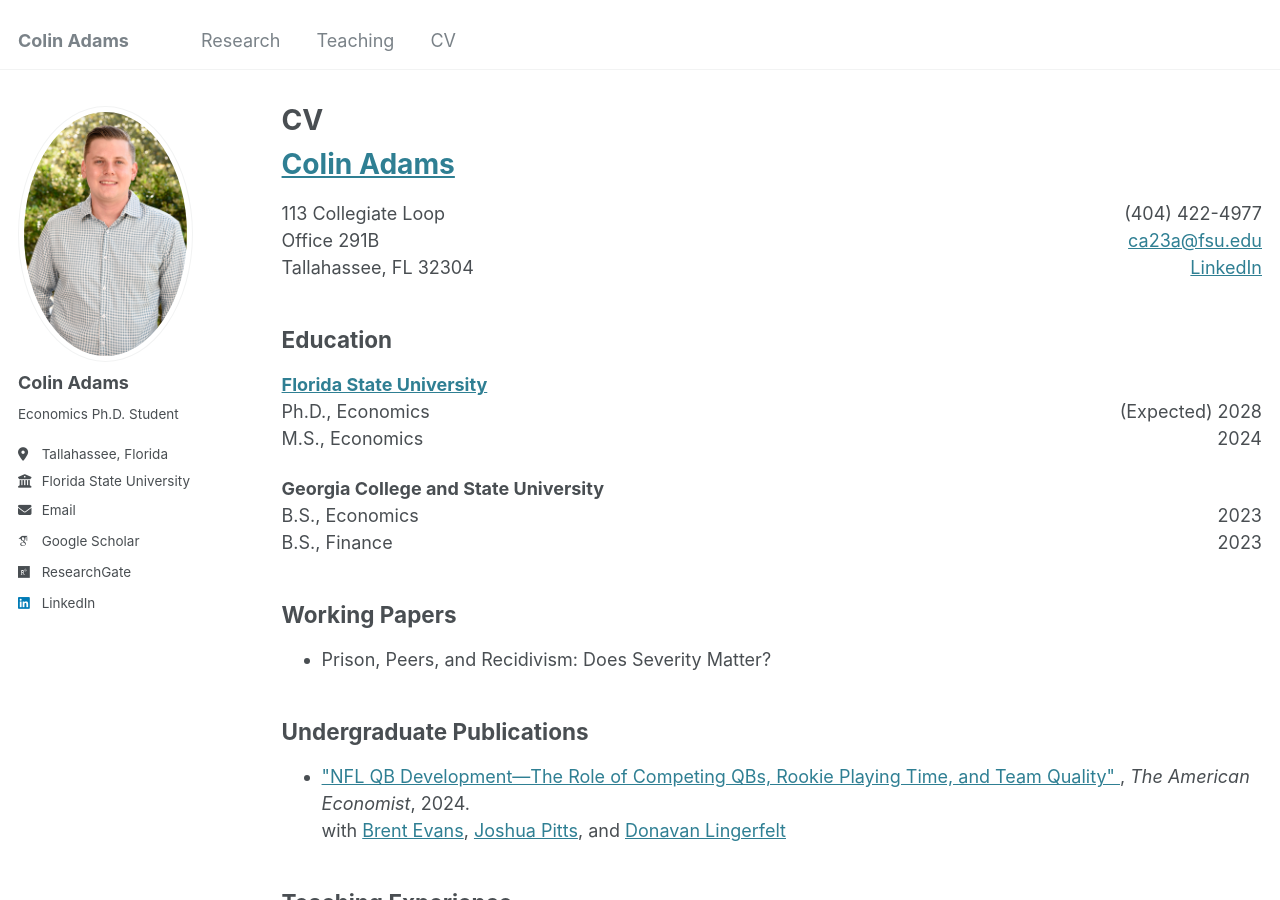
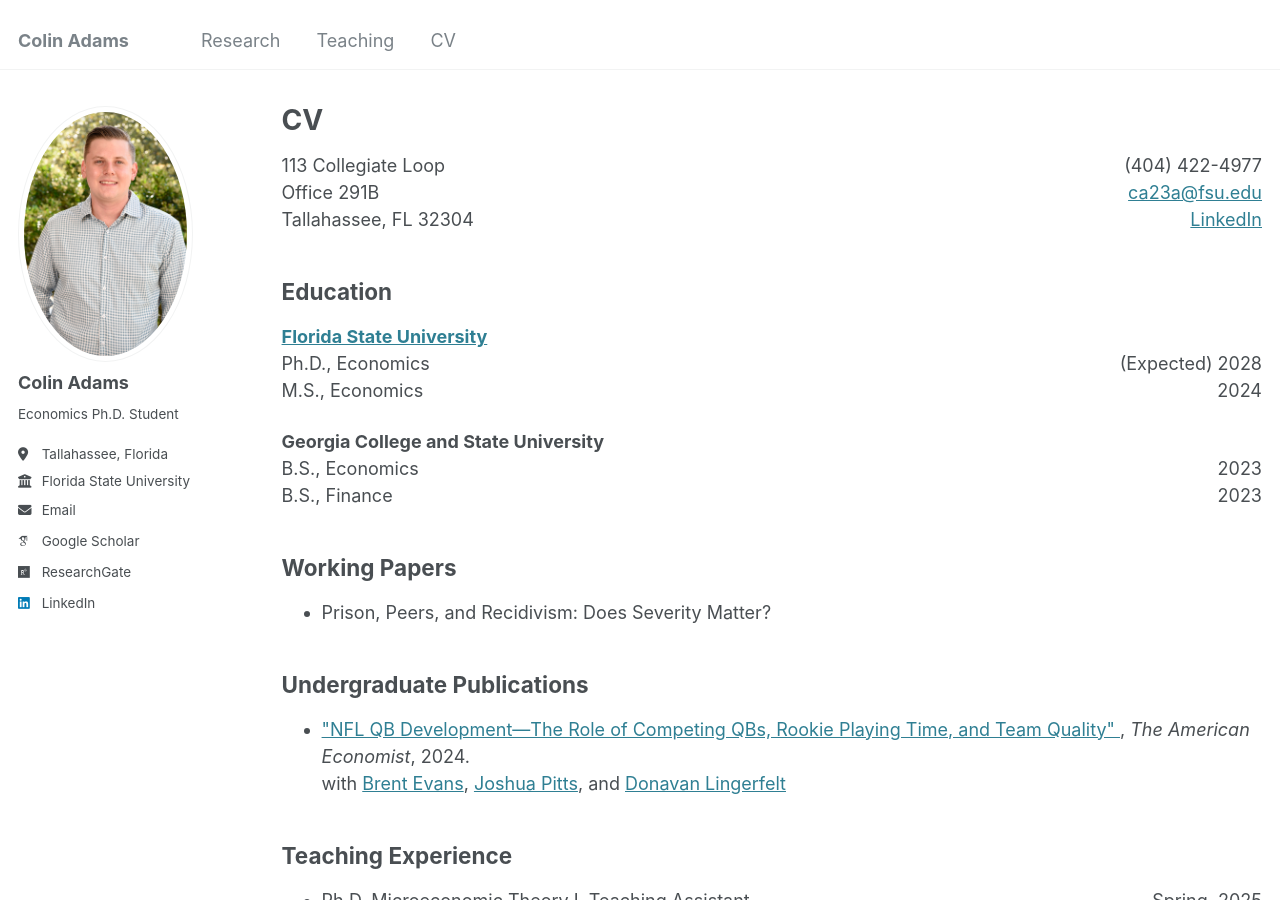
Before and after one commit to Zach-Gooch/Zach-Gooch.github.io, a Jekyll site: the page built from _pages/cv.md, in a window 1280 px wide and 900 px high. Built offline with Jekyll 4.4.1, drawn with Linux system fonts in a browser that asks for light colours; some web fonts are replaced.

Commit message:
Update cv.md

```diff
--- a/_pages/cv.md
+++ b/_pages/cv.md
@@ -8,7 +8,6 @@ redirect_from:
 ---
 
 <section id="about-me">
-  <h1><a href="https://sites.google.com/view/colinadams/home?authuser=0" target="_blank">Colin Adams</a></h1>
   <p>
     113 Collegiate Loop <span style="float:right;">(404) 422-4977</span><br>
     Office 291B <span style="float:right;"><a href="mailto:ca23a@fsu.edu">ca23a@fsu.edu</a></span><br>
```
